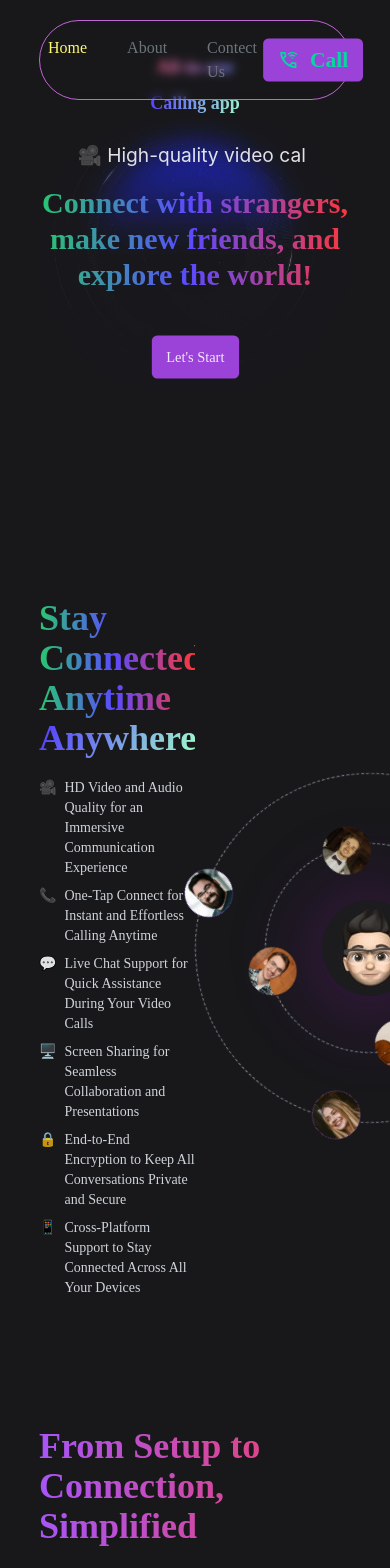
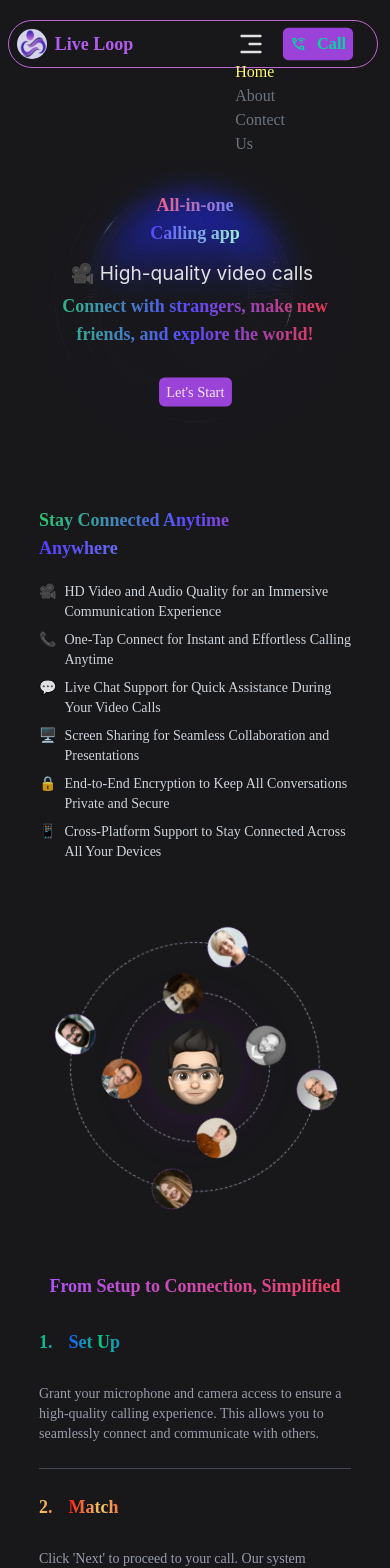
Before and after one commit to azad52786/MediBridge, a React (Vite) app in the folder New_Version/frontend/: page / in a window 390 px wide. Shown: the top 1568 px of the page. Built offline with nearby package versions, Linux system fonts and the light colour scheme.

Commit message:
ui fixes

```diff
--- a/New_Version/frontend/src/App.jsx
+++ b/New_Version/frontend/src/App.jsx
@@ -17,7 +17,7 @@ function App() {
     }
   } , [location.pathname]);
   return (
-  <div className=" w-screen min-h-screen overflow-x-hidden">
+  <div className=" w-screen h-full overflow-x-hidden">
   {
     showNavBar &&
   <NavbarHome/>
--- a/New_Version/frontend/src/components/homePage/HomePageHome.jsx
+++ b/New_Version/frontend/src/components/homePage/HomePageHome.jsx
@@ -21,7 +21,7 @@ const HomePageHome = () => {
     <div className=" w-full h-full  bg-[#18181B] overflow-hidden">
       {/* bg-[#18181B] */}
       <div className=" w-[80%] mx-auto h-full">
-        <div className=" w-full h-[50vh] lg:h-screen relative">
+        <div className=" w-full h-[60vh] md:h-screen relative">
           <img
             src={heroImage}
             alt="backgrounImage"
@@ -29,10 +29,10 @@ const HomePageHome = () => {
             height={550}
             className=" absolute top-[60%] rounded-full left-1/2 -translate-x-1/2 -translate-y-1/2 z-10"
           />
-          <div className=" relative z-20  w-full h-full flex
-          gap-3 flex-col justify-center items-center ">
+          <div className=" relative pt-20 md:pt-0  z-20  w-full h-full flex
+          md:gap-3 flex-col justify-center items-center ">
             <div className=" w-full h-fit p-3
-              flex flex-col items-center justify-center gap-y-2">
+              flex flex-col items-center justify-center md:gap-y-2">
               <p
                 className=" text-lg md:text-6xl font-edu-sa
                  font-bold block"
@@ -84,7 +84,7 @@ const HomePageHome = () => {
             </div>
             <div className=" md:px-10 lg:px-[5rem] mt-1 text-center">
               <h1
-                className=" font-semibold text-3xl font-edu-sa "
+                className=" font-semibold text-lg md:text-3xl font-edu-sa "
                 style={{
                   backgroundImage:
                     "linear-gradient(to right,#28c76f 0%,#5a4aff 47.92%,#ff3739 100%)",
@@ -97,16 +97,17 @@ const HomePageHome = () => {
             </div>
             <Link to={"/studio"}>
               {" "}
-              <button className=" mt-7 px-4 py-3 rounded-md bg-violate-600 font-edu-sa hover:scale-100 scale-90 transition-all duration-300">
+              <button className=" mt-7 md:px-4 md:py-3 py-1 px-2 rounded-md bg-violate-600 font-edu-sa hover:scale-100 scale-90 transition-all duration-300">
                 Let's Start
               </button>
             </Link>
           </div>
         </div>
-        <div className=" mt-32 flex py-12 w-full h-fit items-center min-h-[70vh] font-edu-sa">
-          <div className=" w-1/2 flex flex-col justify-center h-full">
+        <div className=" relative z-20 md:mt-32 flex flex-col lg:flex-row
+        md:py-12 w-full h-fit items-center min-h-[70vh] gap-y-20 lg:gap-y-0 font-edu-sa">
+          <div className=" lg:w-1/2 flex flex-col justify-center h-full">
             <p
-              className=" text-4xl font-bold "
+              className=" text-lg md:text-4xl font-bold "
               style={{
                 backgroundImage:
                   "linear-gradient(to right,#28c76f 0%,#5a4aff 47.92%,#ff3739 100%)",
@@ -117,7 +118,7 @@ const HomePageHome = () => {
               Stay Connected Anytime
             </p>
             <p
-              className=" text-4xl font-bold mb-5 "
+              className=" text-lg md:text-4xl font-bold mb-5 "
               style={{
                 backgroundImage: "linear-gradient(111deg, #5238ff, #a0fbcd)",
                 color: "transparent",
@@ -138,7 +139,7 @@ const HomePageHome = () => {
               })}
             </div>
           </div>
-          <div className=" relative  h-full flex-grow flex items-center justify-center">
+          <div className=" relative  h-full lg:flex-grow flex items-center justify-center">
             <img
               src={bgGradientImage}
               alt="backgrounImage"
@@ -147,7 +148,6 @@ const HomePageHome = () => {
               className=" absolute top-1/2 left-1/2 -translate-x-1/2 -translate-y-1/2 opacity-20"
             />
             <LoopSpinner/>
-
           </div>
         </div>
         <SetUpSection/>
--- a/New_Version/frontend/src/components/homePage/LoopSpinner.jsx
+++ b/New_Version/frontend/src/components/homePage/LoopSpinner.jsx
@@ -11,48 +11,48 @@ import mainimage from '../../assets/peopleImage/mainimage.jpg'
 
 const LoopSpinner = () => {
   return (
-     <div className=" w-[350px] h-[350px] aspect-square rounded-full relative  flex justify-center items-center">
+     <div className=" w-[250px] md:w-[300px]  lg:w-[350px] lg:h-[350px] aspect-square rounded-full relative  flex justify-center items-center">
               <div class="rotate-div absolute h-full w-full rounded-full border border-dashed border-richblack-300">
                 <img
                   src= {person1}
-                  className="absolute rotate-img -top-5 left-[40%] w-12 aspect-square bg-violate-500 rounded-full"
+                  className="absolute rotate-img -top-5 left-[40%] w-10 lg:w-12 aspect-square bg-violate-500 rounded-full"
                   alt="person1"
                 />
                 <img
                   src={person2}
-                  className="absolute rotate-img w-12 top-[40%] -left-5 aspect-square bg-violate-500 rounded-full"
+                  className="absolute rotate-img w-10 lg:w-12 top-[40%] -left-5 aspect-square bg-violate-500 rounded-full"
                   alt=""
                 />
                 <img
                   src={person3}
-                  className="absolute rotate-img w-12 top-[40%] -right-5 aspect-square bg-violate-500 rounded-full"
+                  className="absolute rotate-img w-10 lg:w-12 top-[40%] -right-5 aspect-square bg-violate-500 rounded-full"
                   alt=""
                 />
                 <img
                   src={person4}
-                  className="absolute rotate-img w-12 -bottom-5 left-[40%] aspect-square bg-violate-500 rounded-full"
+                  className="absolute rotate-img w-10 lg:w-12 -bottom-5 left-[40%] aspect-square bg-violate-500 rounded-full"
                   alt=""
                 />
               </div>
               <div class="rotate-div-reverse absolute h-[60%] w-[60%] rounded-full border border-dashed border-richblack-300">
                 <img
                   src={person5}
-                  className="absolute rotate-img-reverse -top-5 left-[40%] w-12 aspect-square bg-violate-500 rounded-full"
+                  className="absolute rotate-img-reverse -top-5 left-[40%] w-10 lg:w-12 aspect-square bg-violate-500 rounded-full"
                   alt=""
                 />
                 <img
                   src={person6}
-                  className="absolute rotate-img-reverse w-12 top-[40%] -left-5 aspect-square bg-violate-500 rounded-full"
+                  className="absolute rotate-img-reverse w-10 lg:w-12 top-[40%] -left-5 aspect-square bg-violate-500 rounded-full"
                   alt=""
                 />
                 <img
                   src={person7}
-                  className="absolute rotate-img-reverse w-12 top-[40%] -right-5 aspect-square bg-violate-500 rounded-full"
+                  className="absolute rotate-img-reverse w-10 lg:w-12 top-[40%] -right-5 aspect-square bg-violate-500 rounded-full"
                   alt=""
                 />
                <img
                   src={person8}
-                  className="absolute rotate-img-reverse w-12 -bottom-5 left-[40%] aspect-square bg-violate-500 rounded-full"
+                  className="absolute rotate-img-reverse w-10 lg:w-12 -bottom-5 left-[40%] aspect-square bg-violate-500 rounded-full"
                   alt=""
                 />
               </div>
--- a/New_Version/frontend/src/components/homePage/SetUpSection.jsx
+++ b/New_Version/frontend/src/components/homePage/SetUpSection.jsx
@@ -28,7 +28,7 @@ const SetUpSection = () => {
   return (
     <div className=" w-full h-full mt-20 font-edu-sa">
       <p
-        className=" text-4xl font-bold w-full flex items-center justify-center"
+        className=" text-lg md:text-4xl font-bold w-full flex items-center justify-center"
         style={{
           backgroundImage: "linear-gradient(to right, #a855f7, #f43f5e)",
           color: "transparent",
@@ -38,11 +38,11 @@ const SetUpSection = () => {
         From Setup to Connection, Simplified
       </p>
 
-      <div className=" w-full flex flex-col gap-16 mt-20">
+      <div className=" w-full flex flex-col gap-6 md:gap-16 mt-7 md:mt-20">
         {callSetupSteps.map((ele, index) => (
         <>
-          <div className=" flex" key={ele.step}>
-            <div className=" w-[25%] text-3xl font-bold flex gap-4 items-center"
+          <div className=" flex flex-col md:flex-row gap-y-7 md:gap-y-0" key={ele.step}>
+            <div className=" md:w-[25%] text-lg  md:text-3xl font-bold flex gap-4 items-center"
                 style={{
                     backgroundImage : ele.gradient ,
                     color : "transparent" ,
@@ -52,7 +52,7 @@ const SetUpSection = () => {
               <p>{index + 1}.</p>
               <p>{ele.title}</p>
             </div>
-            <div className=" w-[75%] text-richblack-200">{ele.description}</div>
+            <div className=" md:w-[75%] text-richblack-200 md:text-base text-sm">{ele.description}</div>
           </div>
             <div className=" h-[1px] w-full bg-richblack-600"></div></>
         ))}
--- a/New_Version/frontend/src/components/navbar/NavbarHome.jsx
+++ b/New_Version/frontend/src/components/navbar/NavbarHome.jsx
@@ -1,14 +1,19 @@
-import React from "react";
+import React, { useState } from "react";
 import navbarlogo from "../../assets/smallnavbarlogo.png";
 import { MdOutlineWifiCalling3 } from "react-icons/md";
 import { NavLink } from "react-router-dom";
+import { CgMenuRightAlt } from "react-icons/cg";
+
 
 const NavbarHome = () => {
+  const [showMobileMenuBar , setShowMobileMenuBar ] = useState(true);
   return (
     <div className=" ">
       <div
-        className=" fixed left-[10%] font-edu-sa top-5 rounded-full z-30 bg-transparent backdrop-blur-sm
-        w-[80%] h-20 border lg:bg-white lg:bg-opacity-10 border-purple-300 flex py-2 px-2 items-center justify-between"
+        className=" fixed left-[2%] md:left-[10%] font-edu-sa top-5 rounded-full
+        z-30 bg-transparent backdrop-blur-sm
+         w-[95%] md:w-[80%] h-12 md:h-16 lg:h-20 border lg:bg-white lg:bg-opacity-10
+         border-purple-300 flex py-2 px-2  items-center justify-between"
       >
         <div className="h-full overflow-hidden gap-2 w-fit flex">
           <img
@@ -16,12 +21,12 @@ const NavbarHome = () => {
             alt="navbarLogo"
             className=" h-full aspect-square object-center rounded-full"
           />
-          <h1 className=" font-bold text-2xl flex justify-center items-center h-full text-violate-500 ">
+          <h1 className=" font-bold text-lg md:text-2xl flex justify-center items-center h-full text-violate-500 ">
             Live Loop
           </h1>
         </div>
         <div>
-          <ul className=" flex gap-10 text-grey-600">
+          <ul className=" hidden md:flex gap-10 text-grey-600">
             <NavLink
               to={""}
               className={({ isActive }) => {
@@ -49,10 +54,48 @@ const NavbarHome = () => {
           </ul>
         </div>
 
-        <div className=" scale-90 hover:scale-100 duration-300">
+
+        <div className="flex items-center gap-3 ">
+        <div className=" block md:hidden relative"
+          // onClick={() => showMobileMenuBar(pre => !pre)}
+        >
+
+          <CgMenuRightAlt className=" w-8 h-8 cursor-pointer"/>
+          {
+            showMobileMenuBar && (
+             <ul className=" absolute">
+               <NavLink
+              to={""}
+              className={({ isActive }) => {
+                return isActive ? "text-yellow-5" : "text-grey-600";
+              }}
+            >
+              <li>Home</li>
+            </NavLink>
+            <NavLink
+              to={"/about"}
+              className={({ isActive }) => {
+                return isActive ? "text-yellow-5" : "text-grey-600";
+              }}
+            >
+              <li>About</li>
+            </NavLink>
+            <NavLink
+              to={"/contact-us"}
+              className={({ isActive }) => {
+                return isActive ? "text-yellow-5" : "text-grey-600";
+              }}
+            >
+              <li>Contect Us</li>
+            </NavLink>
+             </ul>
+            )
+          }
+        </div>
           <button
-            className=" flex gap-3 bg-violate-600 py-2 px-4
-          font-bold text-2xl items-center justify-center rounded-md mr-3 text-alert-success"
+            className=" flex gap-3 scale-90 hover:scale-100 duration-300 bg-violate-600
+            md:py-2 md:px-4 py-1 px-2
+          font-bold text-lg md:text-2xl items-center justify-center rounded-md mr-3 text-alert-success"
           >
             <MdOutlineWifiCalling3 />
             Call
--- a/New_Version/frontend/src/pages/Home.jsx
+++ b/New_Version/frontend/src/pages/Home.jsx
@@ -4,7 +4,6 @@ import HomePageHome from '../components/homePage/HomePageHome'
 const Home = () => {
   return (
   <>
-
       <HomePageHome />
   </>
   )
```
Also changed, not shown: New_Version/frontend/src/App.css (line endings or trailing spaces).
